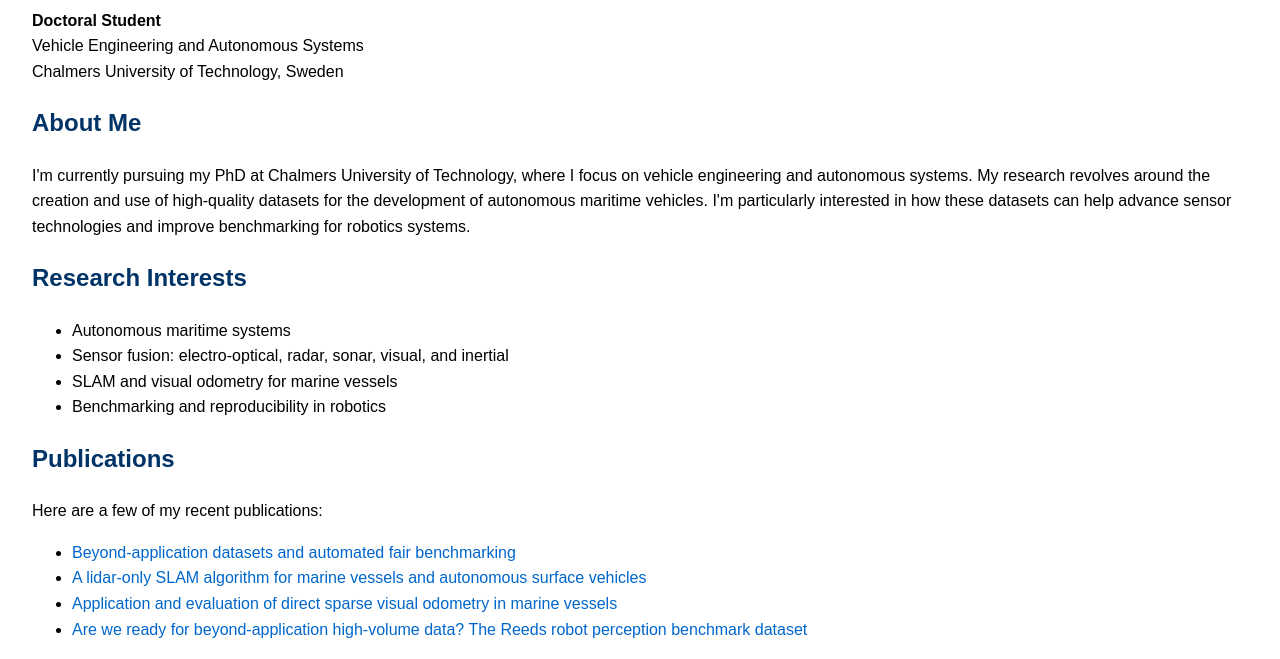
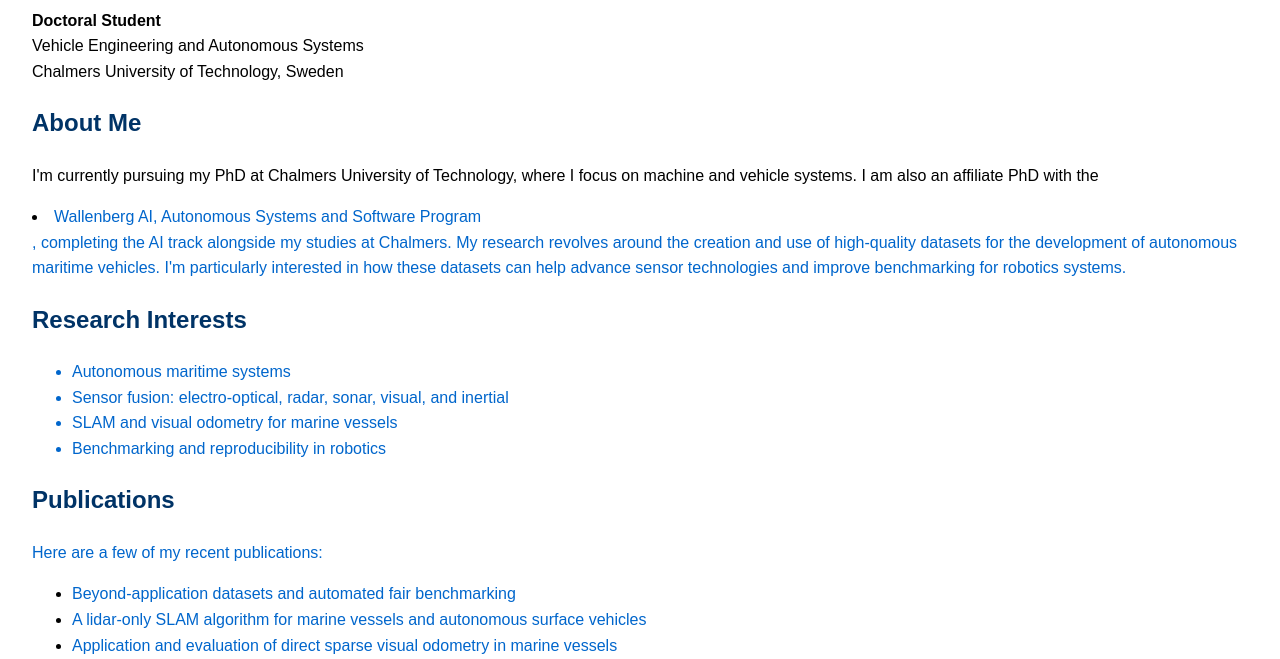
Before and after one commit to KJBlanch/KJBlanch.github.io, a plain HTML site: page index.html in a window 1280 px wide. Shown: the part 97-756 px from the top of the page. Drawn offline with Linux system fonts and the light colour scheme.

Commit message:
Update index.html
Updated WASP information

```diff
--- a/index.html
+++ b/index.html
@@ -19,7 +19,8 @@
 
   <h2>About Me</h2>
   <p>
-    I'm currently pursuing my PhD at Chalmers University of Technology, where I focus on vehicle engineering and autonomous systems.
+    I'm currently pursuing my PhD at Chalmers University of Technology, where I focus on machine and vehicle systems.
+    I am also an affiliate PhD with the <li><a href="https://wasp-sweden.org/">Wallenberg AI, Autonomous Systems and Software Program</li>, completing the AI track alongside my studies at Chalmers.
     My research revolves around the creation and use of high-quality datasets for the development of autonomous maritime vehicles.
     I'm particularly interested in how these datasets can help advance sensor technologies and improve benchmarking for robotics systems.
   </p>
```
